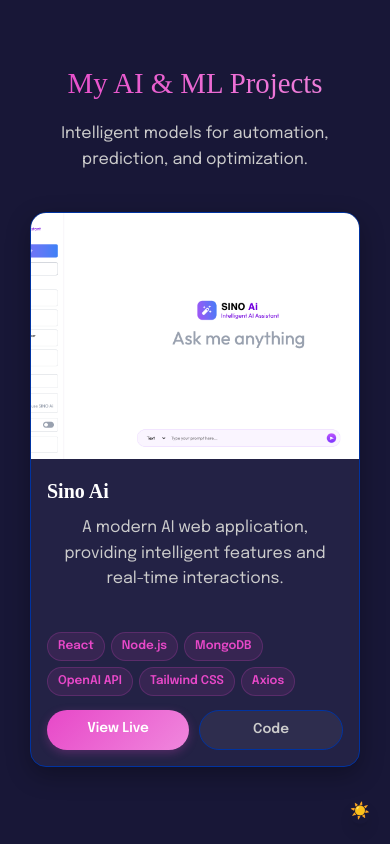
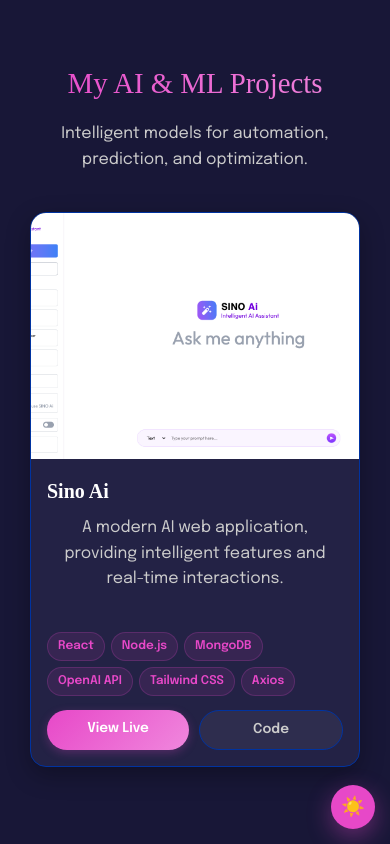
Before and after one commit to sidicksino/SidickPortfolio, a React (Vite) app: page /projects/ai in a window 390 px wide. Built offline with nearby package versions, Linux system fonts and the light colour scheme; a web font is replaced by a local one.

Commit message:
Add theme

```diff
--- a/src/components/ThemeToggle.css
+++ b/src/components/ThemeToggle.css
@@ -1,24 +1,90 @@
-.theme-toggle {
-    position: fixed;
+.theme-toggle-btn {
+  position: fixed;
+  bottom: 30px;
+  right: 30px;
+  z-index: 1000;
+  width: 56px;
+  height: 56px;
+  border-radius: 50%;
+  background: var(--primary);
+  color: white;
+  border: none;
+  cursor: pointer;
+  display: flex;
+  align-items: center;
+  justify-content: center;
+  box-shadow: 0 8px 25px rgba(231, 72, 200, 0.4);
+  backdrop-filter: blur(8px);
+  transition: all 0.3s ease;
+  overflow: hidden;
+}
+
+.theme-toggle-btn:hover {
+  box-shadow: 0 12px 35px rgba(231, 72, 200, 0.6);
+  transform: translateY(-3px);
+}
+
+/* ========== ICON ========== */
+.toggle-icon {
+  position: relative;
+  width: 28px;
+  height: 28px;
+  display: flex;
+  align-items: center;
+  justify-content: center;
+}
+
+.sun, .moon {
+  position: absolute;
+  font-size: 1.5rem;
+  display: flex;
+  align-items: center;
+  justify-content: center;
+}
+
+/* ========== LIGHT THEME ========== */
+html.light-theme .theme-toggle-btn {
+  background: #0077ff; /* Ou garde var(--primary) si tu veux */
+  box-shadow: 0 8px 25px rgba(0, 119, 255, 0.3);
+}
+
+html.light-theme .theme-toggle-btn:hover {
+  box-shadow: 0 12px 35px rgba(0, 119, 255, 0.5);
+}
+
+/* ========== RESPONSIVE ========== */
+@media (max-width: 768px) {
+  .theme-toggle-btn {
+    width: 50px;
+    height: 50px;
     bottom: 20px;
     right: 20px;
-    width: 50px;
-    height: 50px;
-    border: none;
-    border-radius: 50%;
-    background: linear-gradient(135deg, #6a11cb, #2575fc);
-    color: white;
-    font-size: 22px;
-    cursor: pointer;
-    display: flex;
-    align-items: center;
-    justify-content: center;
-    box-shadow: 0 4px 15px rgba(0,0,0,0.3);
-    transition: transform 0.2s, background 0.3s ease;
-    z-index: 9999;
   }
 
-  .theme-toggle:hover {
-    transform: scale(1.1);
-    background: linear-gradient(135deg, #ff6a00, #ee0979);
+  .toggle-icon {
+    width: 24px;
+    height: 24px;
   }
+
+  .sun, .moon {
+    font-size: 1.3rem;
+  }
+}
+
+@media (max-width: 480px) {
+  .theme-toggle-btn {
+    width: 44px;
+    height: 44px;
+    bottom: 15px;
+    right: 15px;
+  }
+
+  .toggle-icon {
+    width: 22px;
+    height: 22px;
+  }
+
+  .sun, .moon {
+    font-size: 1.2rem;
+  }
+}
--- a/src/components/ThemeToggle.jsx
+++ b/src/components/ThemeToggle.jsx
@@ -1,25 +1,75 @@
 import { useEffect } from "react";
 import { useTheme } from "./ThemeContext";
-
+import { motion } from 'framer-motion';
+import './ThemeToggle.css'
 function ThemeToggle() {
   const { theme, toggleTheme } = useTheme();
-  console.log("Current theme:", theme);
 
+  // Applique la classe sur <html> quand le thème change
+  useEffect(() => {
     const html = document.documentElement;
     if (theme === "light") {
       html.classList.add("light-theme");
     } else {
       html.classList.remove("light-theme");
     }
+  }, [theme]);
 
   return (
-    <button
+    <motion.button
       onClick={toggleTheme}
-      className="fixed bottom-5 right-5 z-50 p-3 rounded-full shadow-lg transition duration-300 bg-primary text-white hover:scale-110"
-      title="Toggle theme"
+      className="theme-toggle-btn"
+      whileHover={{ scale: 1.1 }}
+      whileTap={{ scale: 0.95 }}
+      aria-label={`Activer le mode ${theme === "dark" ? "clair" : "sombre"}`}
+      title={`Changer pour le mode ${theme === "dark" ? "clair" : "sombre"}`}
     >
-      {theme === "dark" ? "☀️" : "🌙"}
-    </button>
+      <div className="toggle-icon">
+        {theme === "dark" ? (
+          <>
+            <motion.div
+              className="sun"
+              initial={{ opacity: 0, scale: 0.5 }}
+              animate={{ opacity: 1, scale: 1 }}
+              exit={{ opacity: 0, scale: 0.5 }}
+              transition={{ duration: 0.3 }}
+            >
+              ☀️
+            </motion.div>
+            <motion.div
+              className="moon"
+              initial={{ opacity: 1, scale: 1 }}
+              animate={{ opacity: 0, scale: 0.5 }}
+              exit={{ opacity: 0, scale: 0.5 }}
+              transition={{ duration: 0.3 }}
+            >
+              🌙
+            </motion.div>
+          </>
+        ) : (
+          <>
+            <motion.div
+              className="sun"
+              initial={{ opacity: 1, scale: 1 }}
+              animate={{ opacity: 0, scale: 0.5 }}
+              exit={{ opacity: 0, scale: 0.5 }}
+              transition={{ duration: 0.3 }}
+            >
+              ☀️
+            </motion.div>
+            <motion.div
+              className="moon"
+              initial={{ opacity: 0, scale: 0.5 }}
+              animate={{ opacity: 1, scale: 1 }}
+              exit={{ opacity: 1, scale: 1 }}
+              transition={{ duration: 0.3 }}
+            >
+              🌙
+            </motion.div>
+          </>
+        )}
+      </div>
+    </motion.button>
   );
 }
 
--- a/src/components/footer/Footer.css
+++ b/src/components/footer/Footer.css
@@ -328,7 +328,7 @@
 
   .custom-footer {
     position: relative;
-    background: linear-gradient(-45deg, #0e0d20, #181737, #232245, #0e0d20);
+    background: linear-gradient(-45deg, var(--background-light));
     background-size: 400% 400%;
     animation: aurora 20s ease infinite;
     color: var(--text);
```
Lines whose indentation alone changed are shown as unchanged.
